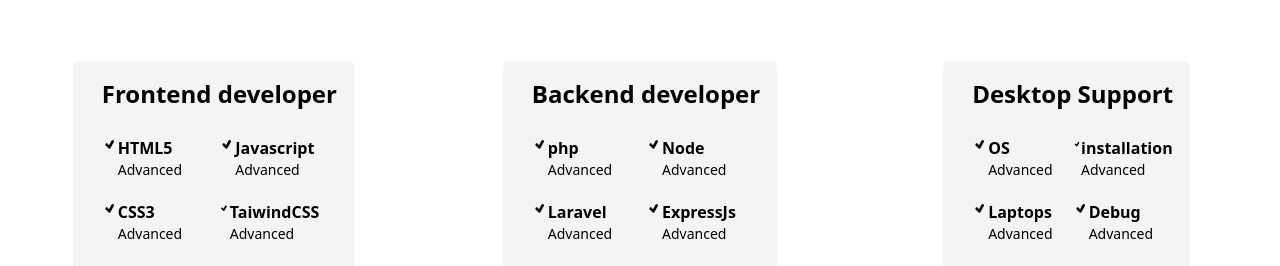
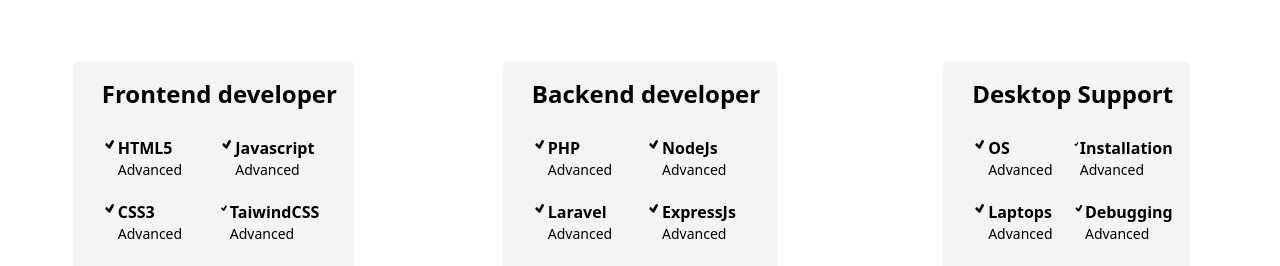
Before and after one commit to shahul-bca/Portfolio, a React (Vite) app: page / in a window 1280 px wide. Shown: the part 1000-1266 px from the top of the page. Built offline with nearby package versions, Linux system fonts and the light colour scheme.

Commit message:
Third chainge

```diff
--- a/src/components/Skills.jsx
+++ b/src/components/Skills.jsx
@@ -10,8 +10,8 @@ const Skills = () => {
     { name: "Git", experience: "Advanced" }
   ];
   const repeated = [
-    { name: "php", experience: "Advanced" },
-    { name: "Node", experience: "Advanced" },
+    { name: "PHP", experience: "Advanced" },
+    { name: "NodeJs", experience: "Advanced" },
     { name: "Laravel", experience: "Advanced" },
     { name: "ExpressJs", experience: "Advanced" },
     { name: "MogoDB", experience: "Advanced" },
@@ -20,9 +20,9 @@ const Skills = () => {
 
   const repeating = [
     { name: "OS", experience: "Advanced" },
-    { name: "installation", experience: "Advanced" },
+    { name: "Installation", experience: "Advanced" },
     { name: "Laptops", experience: "Advanced" },
-    { name: "Debug", experience: "Advanced" },
+    { name: "Debugging", experience: "Advanced" },
     { name: "AnyDesk", experience: "Advanced" },
     { name: "Desktops", experience: "Advanced" }
   ];
```
